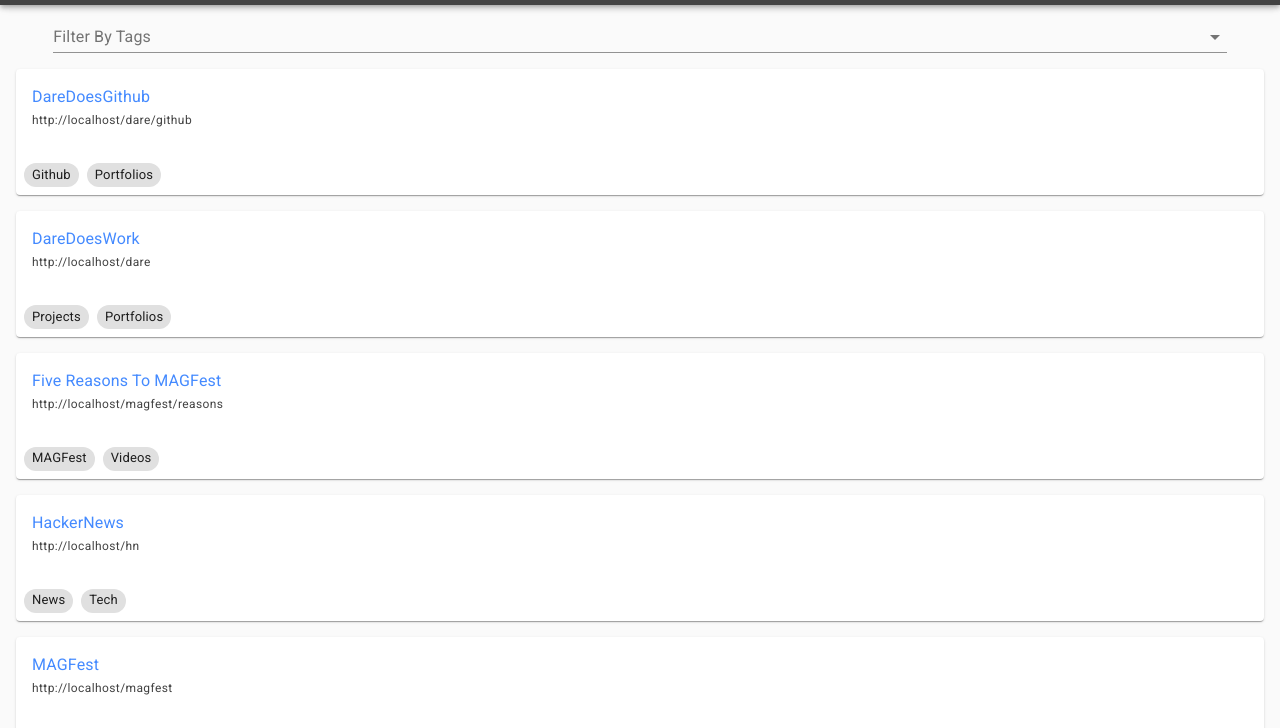
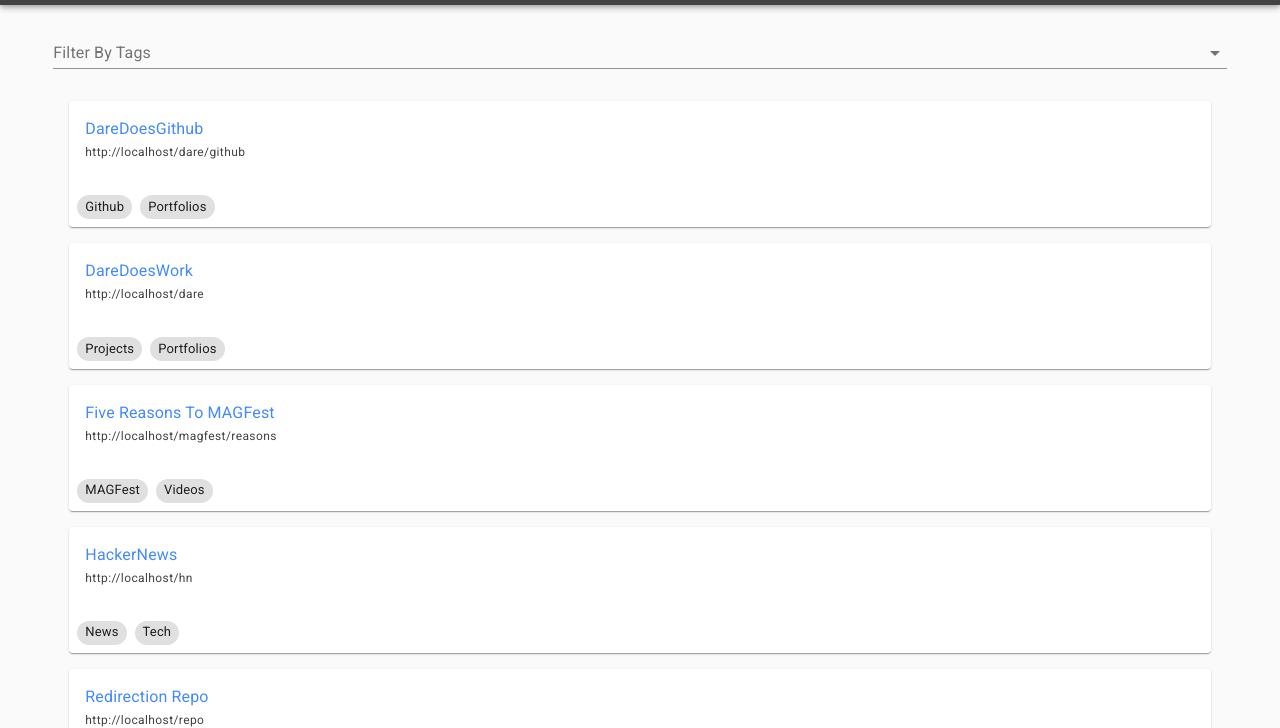
Before and after one commit to daredoes/redirection, a Gatsby site: page / in a window 1280 px wide. Shown: the part 59-787 px from the top of the page. Built offline with nearby package versions, Linux system fonts and the light colour scheme; Gatsby itself is replaced by a stand-in of ours.

Commit message:
move new page over index page

```diff
--- a/gatsby-node.js
+++ b/gatsby-node.js
@@ -56,7 +56,7 @@ exports.createPages = ({ graphql, actions }) => {
         `
           {
             items: allMarkdownRemark(
-              filter: { frontmatter: { enabled: { eq: true } } }
+              filter: { frontmatter: { enabled: { eq: true }, path: { ne: null } } }
             ) {
               edges {
                 node {
--- a/src/components/filters.js
+++ b/src/components/filters.js
@@ -37,7 +37,7 @@ export default function Filters({ onChange }) {
       }
   }
   return (
-    <Grid container direction="column" justify="center" alignItems="center"  >
+    <Grid container direction="column" justify="center" alignItems="center" style={{ marginTop: '1rem'}}  >
       <Grid item xs={11} style={{ width: '100%'}}>
         <Autocomplete
           multiple
--- a/src/pages/index.js
+++ b/src/pages/index.js
@@ -1,205 +1,28 @@
-import React from "react"
-import { graphql } from "gatsby"
+import React, { useState } from "react"
+import _ from "lodash"
 
 import Layout from "../components/layout"
-import Item from "../components/item"
+import Items from "../components/items"
 import SEO from "../components/seo"
 import Filters from "../components/filters"
 
-import List from "@material-ui/core/List"
-import ListItem from "@material-ui/core/ListItem"
-import Button from "@material-ui/core/Button"
 import Grid from "@material-ui/core/Grid"
 
-import { FontAwesomeIcon } from "@fortawesome/react-fontawesome"
-import { faEyeSlash as hiddenIcon } from "@fortawesome/free-regular-svg-icons"
-import { faEye as visibleIcon } from "@fortawesome/free-solid-svg-icons"
-
-import getLoggedInUser from "../components/netlifyIdentity"
-const noTag = "None"
-
-function addOneOrCreateForDict(dict, key) {
-  if (!dict.hasOwnProperty(key)) {
-    dict[key] = 0
-  }
-  dict[key] += 1
-}
-
-function addToDefaultDict(dict, key, value) {
-  if (!dict.hasOwnProperty(key)) {
-    dict[key] = value
-  }
-}
-
-class IndexPage extends React.Component {
-  constructor(props) {
-    super(props)
-    const data = props.data
-    this.origin = props.location.origin
-    const doesStartWithFiltersOn = true
-    this.publicItems = data.items.edges.filter(
-      edge => edge.node.frontmatter.public
-    )
-
-    let publicTags = {}
-    let publicTagCount = {}
-    this.publicItems.forEach(edge => {
-      if (!edge.node.frontmatter.tags) {
-        addOneOrCreateForDict(publicTagCount, noTag)
-      } else {
-        edge.node.frontmatter.tags.forEach(tag => {
-          addToDefaultDict(publicTags, tag, doesStartWithFiltersOn)
-          addOneOrCreateForDict(publicTagCount, tag)
-        })
-      }
-    })
-    this.state = {
-      tags: publicTags,
-      tagCounts: publicTagCount,
-      filters: false,
-    }
-  }
-
-  makeTagElements = () => {
-    let keys = Object.keys(this.state.tags)
-    keys.sort((a, b) => a.toLowerCase().localeCompare(b.toLowerCase()))
-    return keys.map(key => {
-      let flipTagState = () => {
-        let tags = this.state.tags
-        tags[key] = !tags[key]
-        this.setState({
-          tags: tags,
-        })
-      }
-
-      return (
-        <div></div>
-        //<Dropdown.Item as={Button} key={key} onClick={flipTagState} className="p-2"  variant="outline-dark" title={`${this.state.tagCounts[key]} Items`}><FontAwesomeIcon icon={this.state.tags[key] ? visibleIcon : hiddenIcon}/>&nbsp;{key} <span className="text-secondary">({this.state.tagCounts[key]} bookmark{this.state.tagCounts[key] !== 1 ? 's' : ''})</span></Dropdown.Item>
-      )
-    })
-  }
-
-  componentDidUpdate = () => {
-    this.origin = this.props.location.origin
-  }
-
-  makeBookmarkElements = () => {
-    return this.publicItems
-      .filter(edge => {
-        if (!edge.node.frontmatter.tags) {
-          return true // this.state.tags[noTag];
-        }
-        let tags = edge.node.frontmatter.tags
-        let isInFilter = false
-        tags.forEach(tag => {
-          if (this.state.tags[tag]) {
-            isInFilter = true
-          }
-        })
-        return isInFilter
-      })
-      .map((edge, i) => {
-        console.log(edge.node)
-        return (
-          <Item
-            origin={this.origin}
-            divider={i !== 0}
-            key={edge.node.frontmatter.title}
-            data={edge.node.frontmatter}
-          />
-        )
-      })
-  }
-
-  flipAllFilters = state => {
-    let tags = {}
-    Object.keys(this.state.tags).forEach(tag => {
-      tags[tag] = state
-    })
-    this.setState({
-      tags: tags,
-    })
-  }
-
-  preventDropdownFromClosingOnSelect = (isOpen, e, { source }) => {
-    if (!isOpen && source === "select" && e.target.id !== "closeMenu") {
-      this.setState({ filters: true })
-    } else {
-      this.setState({ filters: isOpen })
-    }
-  }
-
-  render() {
-    let keys = Object.keys(this.state.tags)
-    keys.sort((a, b) => a.toLowerCase().localeCompare(b.toLowerCase()))
-    let tagFilterElements = this.makeTagElements()
-    let publicItemElements = this.makeBookmarkElements()
-    const tagKeys = Object.keys(this.state.tags)
-    const hasAllFiltersActive =
-      tagKeys.filter(tag => this.state.tags[tag]).length === tagKeys.length
-    const isPlural = publicItemElements.length !== 1
-    const isPluralFilters = tagFilterElements.length !== 1
-
-    const flipFilters = () => {
-      this.flipAllFilters(!hasAllFiltersActive)
-    }
-
-    const hasLoggedInUser = getLoggedInUser()
-
+function IndexPage({ data, location }) {
+  const [tags, setTags] = useState([])
   return (
     <Layout>
       <SEO title="Home" />
-        <Grid container direction="column">
+      <Grid container direction="column" justify="center" spacing={2}>
         <Grid item>
-            <Filters />
+          <Filters onChange={setTags} />
         </Grid>
         <Grid item>
-            <List className="pt-2">
-              {this.publicItems.length > 0 ? (
-                publicItemElements
-              ) : (
-                <ListItem>
-                  <a href="/admin/#/">
-                    {hasLoggedInUser ? "Go to the CMS" : "Login"}
-                  </a>{" "}
-                  to add your first bookmark!
-                </ListItem>
-              )}
-            </List>
+          <Items tags={tags} origin={location.origin} />
         </Grid>
       </Grid>
     </Layout>
   )
 }
-}
 
-export const query = graphql`
-  query IndexQuery {
-    site {
-      siteMetadata {
-        rssMetadata {
-          title
-        }
-      }
-    }
-    items: allMarkdownRemark(
-      sort: { fields: frontmatter___title }
-      filter: { frontmatter: { public: { eq: true } } }
-    ) {
-      edges {
-        node {
-          frontmatter {
-            title
-            path
-            url
-            public
-            enabled
-            tags
-          }
-        }
-      }
-      totalCount
-    }
-  }
-`
 export default IndexPage
```
Also changed, not shown: src/pages/page2.js (deleted, +0 -28 lines). Lines whose indentation alone changed are shown as unchanged.
